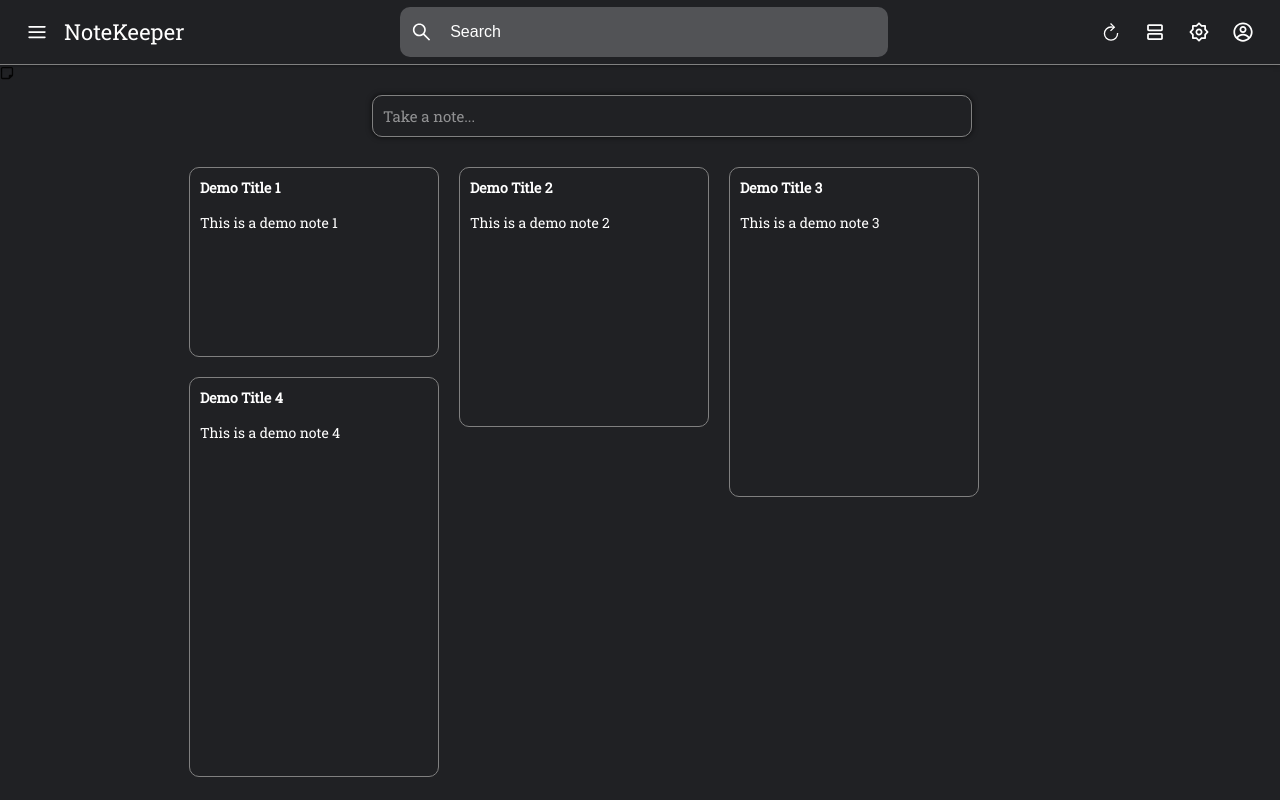
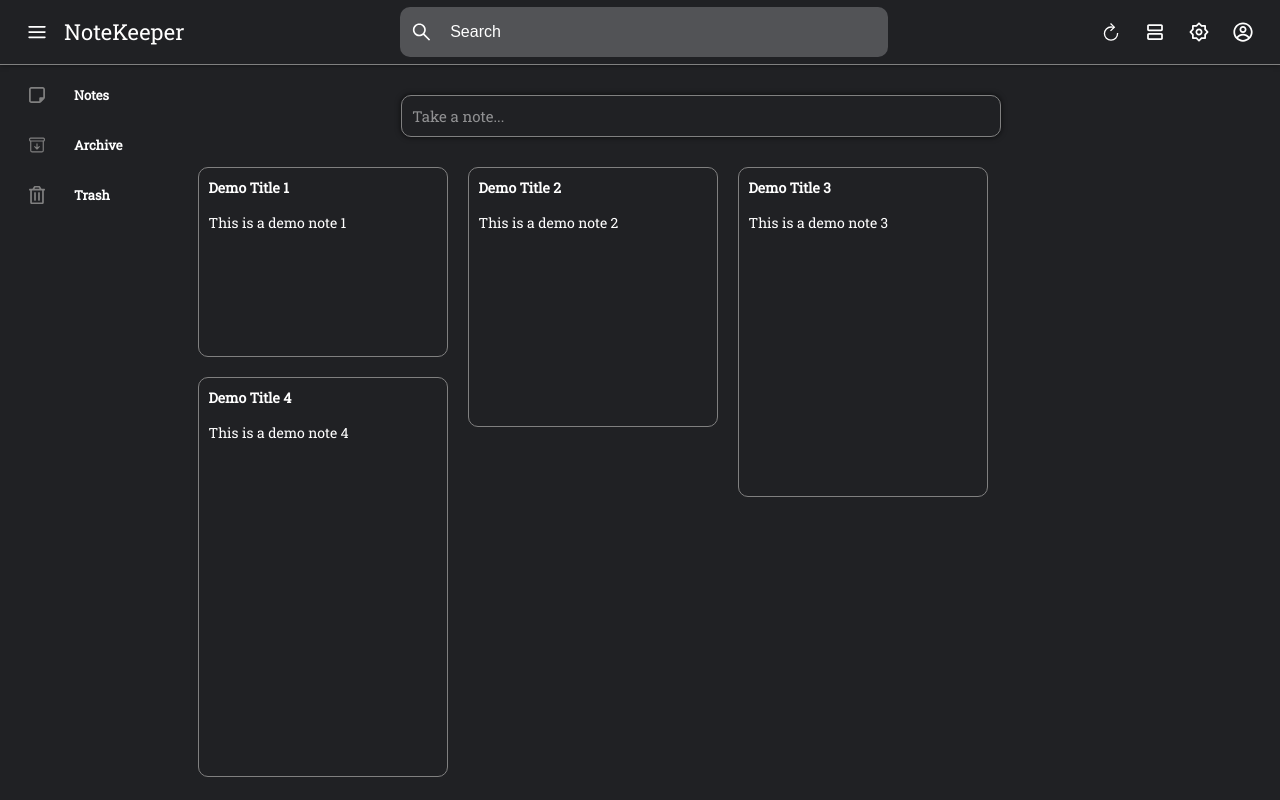
Before and after one commit to RahulGusai/note-keeper, a React (Create React App) app: page / in a window 1280 px wide. Both pictures are taken after a click on the icon 37 px from the left and 32 px from the top of the page. Built offline with nearby package versions, Linux system fonts and the light colour scheme.

Commit message:
revamped sidebaer

```diff
--- a/src/home.css
+++ b/src/home.css
@@ -21,8 +21,8 @@
   align-items: center;
   width: 100%;
   padding-top: 30px;
-  padding-left: 150px;
-  padding-right: 100px;
+  padding-left: 50px;
+  padding-right: 50px;
   padding-bottom: 100px;
 }
 
--- a/src/menu/navBar.js
+++ b/src/menu/navBar.js
@@ -29,6 +29,7 @@ export function NavBar(props) {
           style={{
             color: '#ffffff',
           }}
+          onClick={() => changeSidebarState(!sidebarState)}
         ></CgMenu>
         <div className="productName">NoteKeeper</div>
       </div>
--- a/src/menu/sideBar.css
+++ b/src/menu/sideBar.css
@@ -2,18 +2,36 @@
   --nav-bar-height: 60px;
 }
 
-.sidebarContainer {
-  width: 300px;
-  height: calc(100vh - var(--nav-bar-height));
-  margin-top: 60px;
-  opacity: 0.3;
-  background-color: #c3c3c4;
+.sideBarContainer {
+  height: 100%;
+  background-color: transparent;
+  display: flex;
+  flex-direction: column;
+  margin-top: 20px;
+  margin-left: 30px;
+  gap: 30px;
 }
 
-.collapsed {
-  display: none;
+.tab {
+  display: flex;
+  gap: 30px;
+  align-items: center;
 }
 
-.expanded {
-  display: flex;
+.tab .tabIcon {
+  scale: 1.3;
+  color: grey;
 }
+
+.tab .tabText {
+  opacity: 0;
+  font-size: 13px;
+  font-weight: 600;
+  color: white;
+  font-family: 'Roboto Slab', serif;
+  transition: 0.3s ease, height 0.3s ease;
+}
+
+.tab .tabText.active {
+  opacity: 1;
+}
--- a/src/menu/sideBar.js
+++ b/src/menu/sideBar.js
@@ -1,12 +1,25 @@
 import './sideBar.css';
 import { FaRegNoteSticky } from 'react-icons/fa6';
+import { IoArchiveOutline } from 'react-icons/io5';
+import { FaRegTrashAlt } from 'react-icons/fa';
 
 export function SideBar(props) {
   const { expanded } = props;
 
   return (
     <div className="sideBarContainer">
-      <FaRegNoteSticky></FaRegNoteSticky>
+      <div className="tab">
+        <FaRegNoteSticky className="tabIcon"></FaRegNoteSticky>
+        <div className={expanded ? 'tabText active' : 'tabText'}>Notes</div>
+      </div>
+      <div className="tab">
+        <IoArchiveOutline className="tabIcon"></IoArchiveOutline>
+        <div className={expanded ? 'tabText active' : 'tabText'}>Archive</div>
+      </div>
+      <div className="tab">
+        <FaRegTrashAlt className="tabIcon"></FaRegTrashAlt>
+        <div className={expanded ? 'tabText active' : 'tabText'}>Trash</div>
+      </div>
     </div>
   );
 }
```
